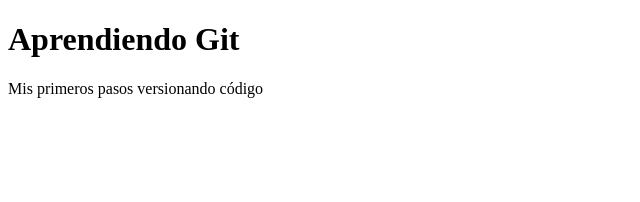
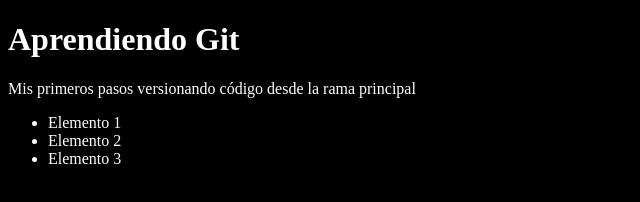
Before and after one commit to jalamico/check-git, a plain HTML site: page index.html in a window 1280 px wide. Shown: the whole page, without its empty margins (0-640 px from the left). Drawn offline with Linux system fonts and the light colour scheme.

Commit message:
Agregando style.css al index.html

```diff
--- a/index.html
+++ b/index.html
@@ -4,9 +4,15 @@
     <meta charset="UTF-8">
     <meta name="viewport" content="width=device-width, initial-scale=1.0">
     <title>Aprendiendo Git</title>
+    <link rel="stylesheet" href="style.css">
 </head>
 <body>
     <h1>Aprendiendo Git</h1>
-    <p>Mis primeros pasos versionando código</p>
+    <p>Mis primeros pasos versionando código desde la rama principal</p>
+    <ul>
+        <li>Elemento 1</li>
+        <li>Elemento 2</li>
+        <li>Elemento 3</li>
+    </ul>
 </body>
 </html>
```
